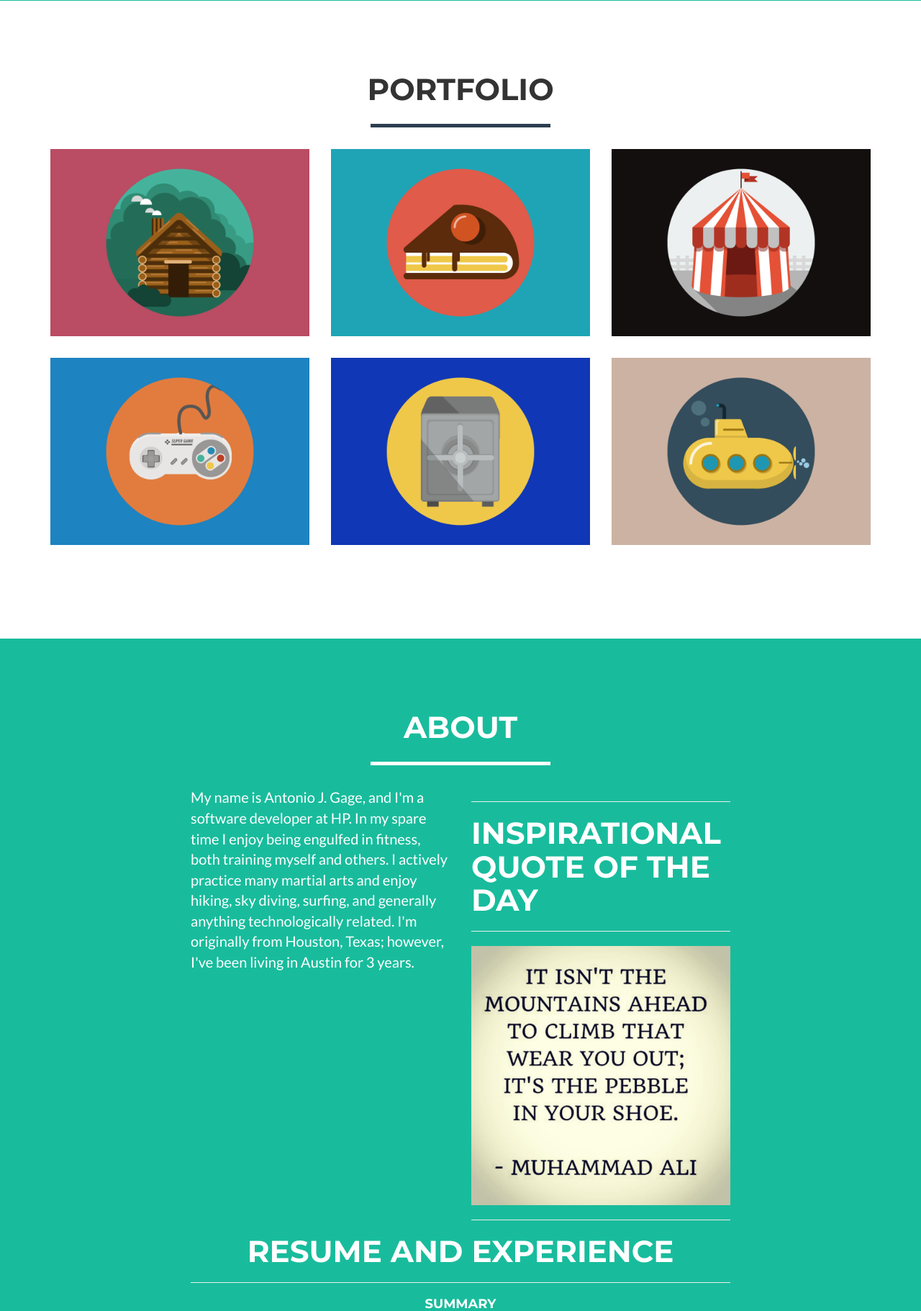
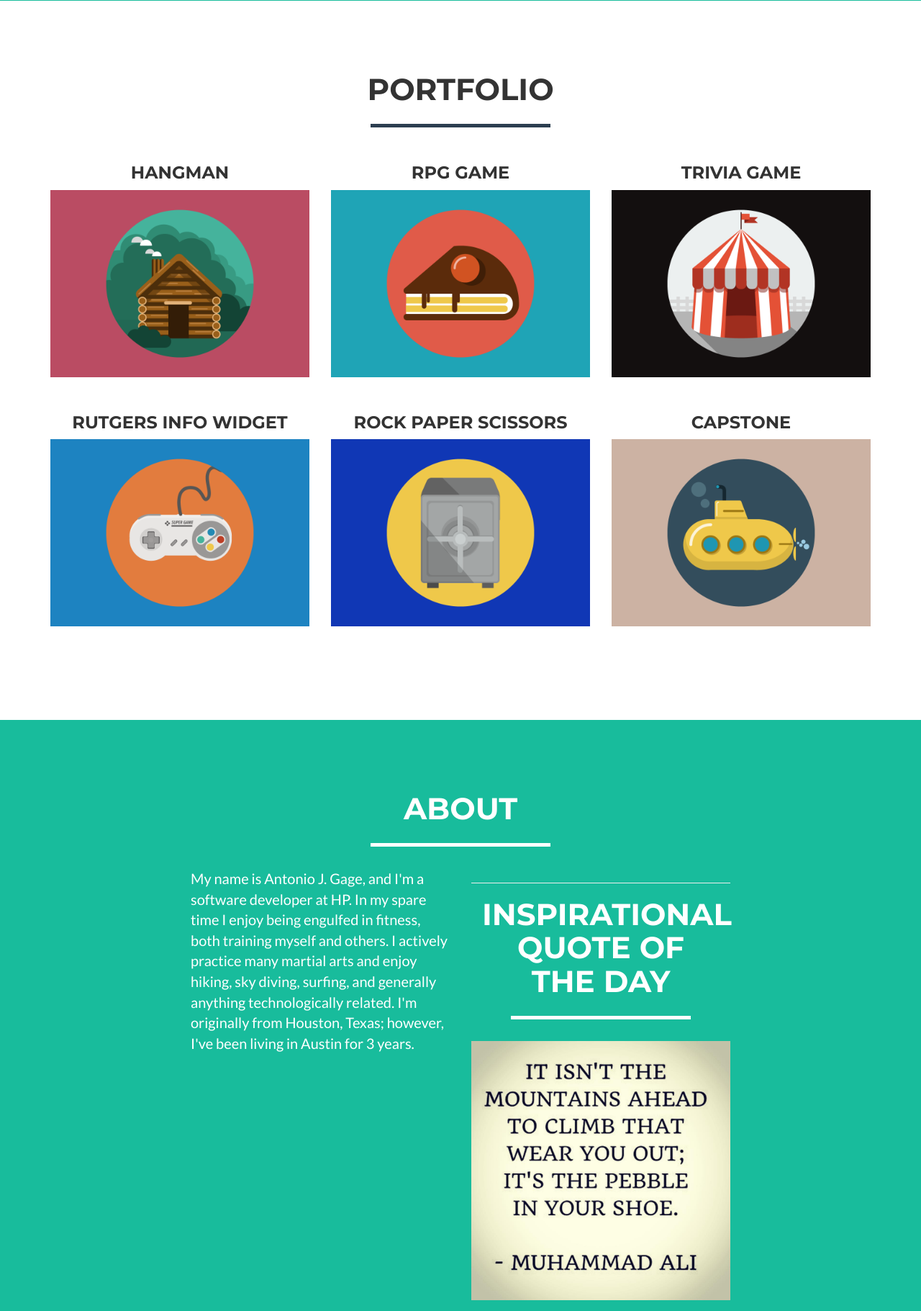
Before and after one commit to antoniojgage/Bootstrap-Portfolio, a PHP site: page / in a window 1280 px wide. Shown: the part 920-2741 px from the top of the page at 72% size. Run offline with PHP 8.4, Linux system fonts and the light colour scheme; some libraries are stand-ins or nearby versions.

Commit message:
adding titles to portfolio

```diff
--- a/assets/css/style.css
+++ b/assets/css/style.css
@@ -12,3 +12,7 @@
     width:30%;
     height:30%;
 }
+
+.center{
+	text-align:center;
+}
--- a/index.html
+++ b/index.html
@@ -88,6 +88,7 @@
             </div>
             <div class="row">
                 <div class="col-sm-4 portfolio-item">
+                    <h3 class="center">Hangman</h3>
                     <a href="#portfolioModal1" class="portfolio-link" data-toggle="modal">
                         <div class="caption">
                             <div class="caption-content">
@@ -99,53 +100,58 @@
                     </a>
                 </div>
                 <div class="col-sm-4 portfolio-item">
+                    <h3 class="center">RPG Game</h3>
                     <a href="#portfolioModal2" class="portfolio-link" data-toggle="modal">
                         <div class="caption">
                             <div class="caption-content">
                                 <i class="fa fa-search-plus fa-3x"></i>
                             </div>
                         </div>
-                        <img src="img/portfolio/cake.png" class="img-responsive" alt="">
+                        <img src="img/portfolio/cake.png" class="img-responsive" alt="RPG Game">
                     </a>
                 </div>
                 <div class="col-sm-4 portfolio-item">
+                    <h3 class="center">Trivia Game</h3>
                     <a href="#portfolioModal3" class="portfolio-link" data-toggle="modal">
                         <div class="caption">
                             <div class="caption-content">
                                 <i class="fa fa-search-plus fa-3x"></i>
                             </div>
                         </div>
-                        <img src="img/portfolio/circus.png" class="img-responsive" alt="">
+                        <img src="img/portfolio/circus.png" class="img-responsive" alt="Trivia Game">
                     </a>
                 </div>
                 <div class="col-sm-4 portfolio-item">
+                    <h3 class="center">Rutgers Info Widget</h3>
                     <a href="#portfolioModal4" class="portfolio-link" data-toggle="modal">
                         <div class="caption">
                             <div class="caption-content">
                                 <i class="fa fa-search-plus fa-3x"></i>
                             </div>
                         </div>
-                        <img src="img/portfolio/game.png" class="img-responsive" alt="">
+                        <img src="img/portfolio/game.png" class="img-responsive" alt="Rutgers Info Widget">
                     </a>
                 </div>
                 <div class="col-sm-4 portfolio-item">
+                    <h3 class="center">Rock Paper Scissors</h3>
                     <a href="#portfolioModal5" class="portfolio-link" data-toggle="modal">
                         <div class="caption">
                             <div class="caption-content">
                                 <i class="fa fa-search-plus fa-3x"></i>
                             </div>
                         </div>
-                        <img src="img/portfolio/safe.png" class="img-responsive" alt="">
+                        <img src="img/portfolio/safe.png" class="img-responsive" alt="Rock Paper Scissors">
                     </a>
                 </div>
                 <div class="col-sm-4 portfolio-item">
+                    <h3 class="center">Capstone</h3>
                     <a href="#portfolioModal6" class="portfolio-link" data-toggle="modal">
                         <div class="caption">
                             <div class="caption-content">
                                 <i class="fa fa-search-plus fa-3x"></i>
                             </div>
                         </div>
-                        <img src="img/portfolio/submarine.png" class="img-responsive" alt="">
+                        <img src="img/portfolio/submarine.png" class="img-responsive" alt="Capstone">
                     </a>
                 </div>
             </div>
@@ -166,8 +172,10 @@
                 </div>
                 <div class="col-lg-4">
                     <hr/>
-                    <h2>Inspirational Quote of the Day</h2>
-                    <hr/>
+                    <div class="col-lg-12 text-center">
+                        <h2>Inspirational Quote of the Day</h2>
+                        <hr class="star-light">
+                    </div>
                     <img class="quotes" src="assets/images/ali.jpg" alt="ali" />
                     <hr/>
                 </div>
@@ -252,13 +260,13 @@
                         <h3>Around the Web</h3>
                         <ul class="list-inline">
                             <li>
-                                <a href="#" class="btn-social btn-outline"><i class="fa fa-stack-overflow"></i></a>
+                                <a href="http://stackoverflow.com/users/7001688/antonio-gage" class="btn-social btn-outline"><i class="fa fa-stack-overflow"></i></a>
                             </li>
                             <li>
-                                <a href="#" class="btn-social btn-outline"><i class="fa fa-github"></i></a>
+                                <a href="https://github.com/antoniojgage" class="btn-social btn-outline"><i class="fa fa-github"></i></a>
                             </li>
                             <li>
-                                <a href="#" class="btn-social btn-outline"><i class="fa fa-fw fa-linkedin"></i></a>
+                                <a href="https://www.linkedin.com/in/antoniojgage" class="btn-social btn-outline"><i class="fa fa-fw fa-linkedin"></i></a>
                             </li>
                         </ul>
                     </div>
```
